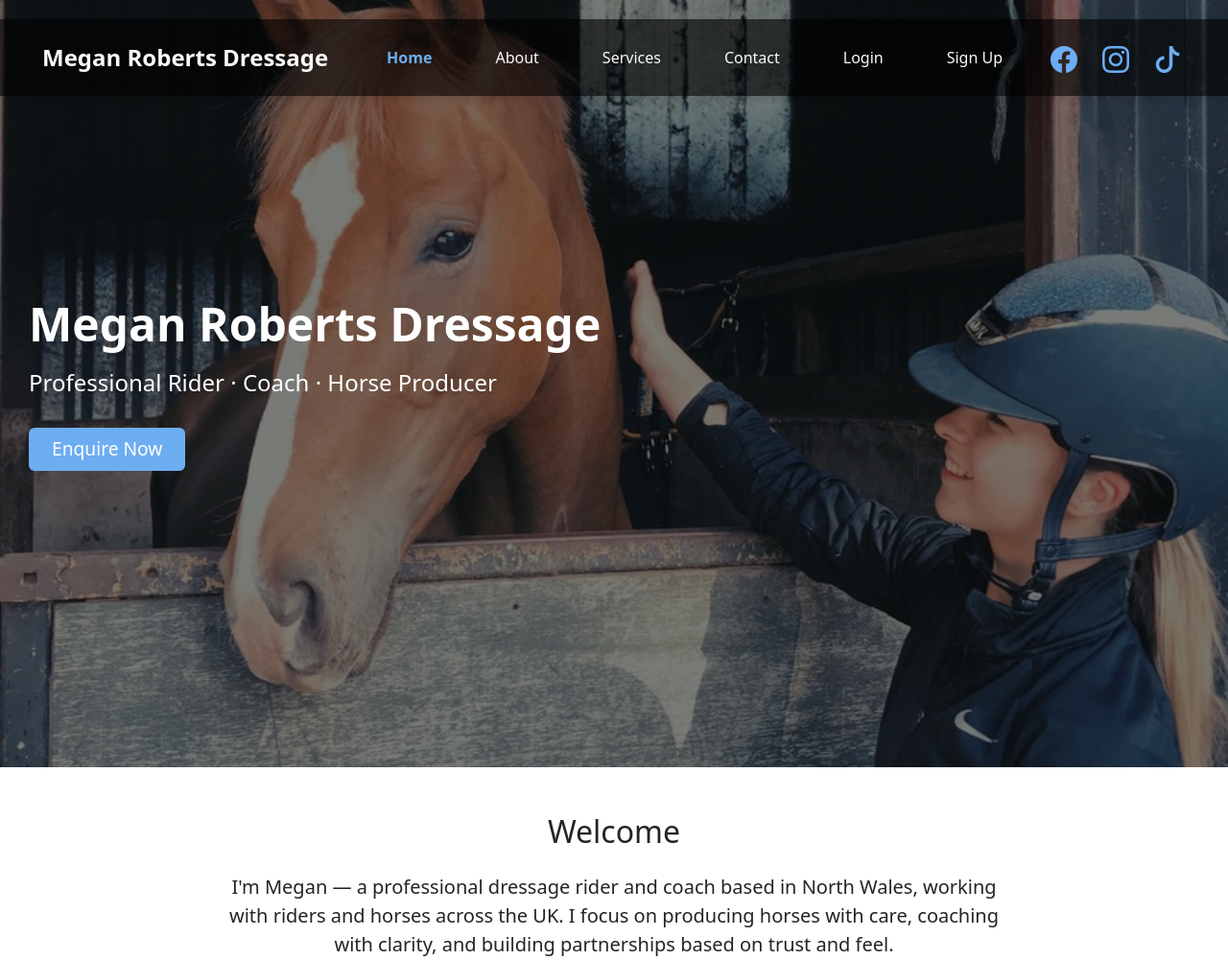
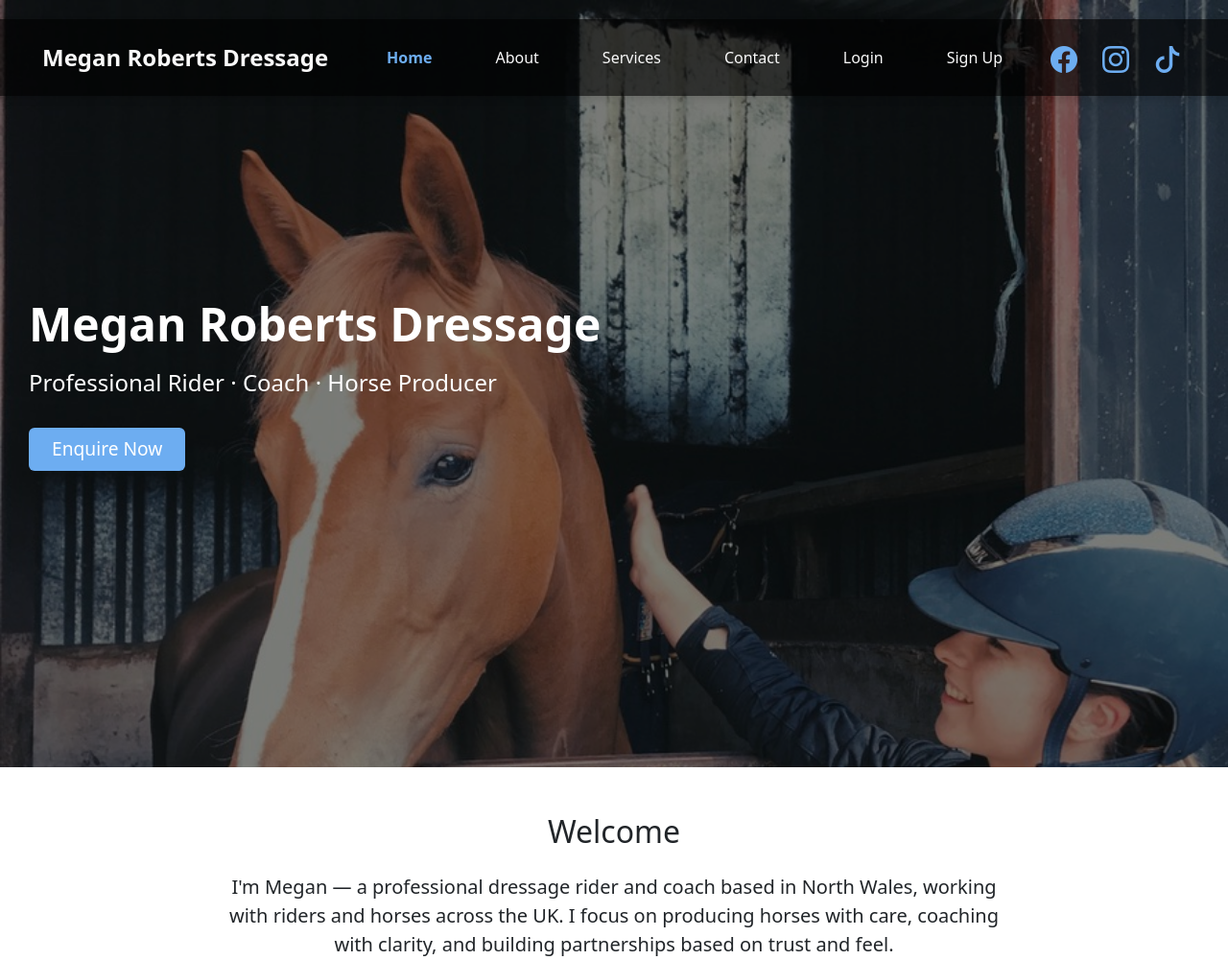
Before and after one commit to MeganRoberts-dev/megan-roberts-dressage, a Django app: page / in a window 1280 px wide. Shown: the top 1001 px of the page at 96% size. Run offline with Django 3.2, Linux system fonts and the light colour scheme; some libraries are stand-ins or nearby versions.

Commit message:
Change styling of home page main image

```diff
--- a/home/static/home/css/home.css
+++ b/home/static/home/css/home.css
@@ -14,7 +14,7 @@ span {
     height: auto;
     max-height: 100vh;
     object-fit: cover;
-    object-position: center center;
+    object-position: center top;
   }
 
   .hero-section .overlay {
@@ -148,7 +148,7 @@ span {
  /* --- ABOUT PAGE --- */
 /* --- About Me Section --- */
 .about-me {
-    padding: 10px 0;
+    padding: 1px 0;
   }
 
   .about-me-section {
@@ -156,7 +156,6 @@ span {
     flex-direction: column;
     justify-content: flex-start;
     height: 100%;
-    padding-top: 150px;
 
   }
 
```
